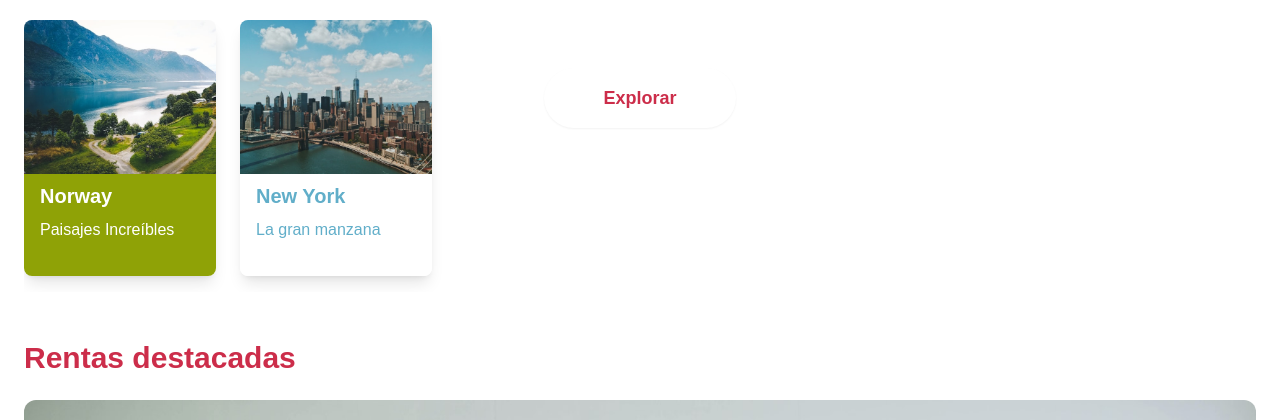
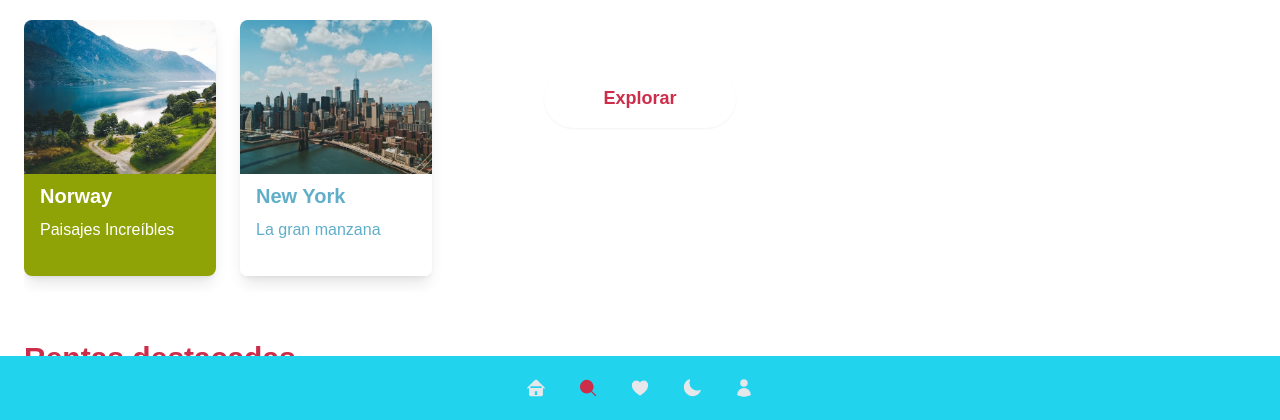
Before and after one commit to DannielNavas/twilwind, a website: page public/index.html in a window 1280 px wide. Shown: the part 380-800 px from the top of the page. Drawn offline with Linux system fonts and the light colour scheme.

Commit message:
✨ navbar

```diff
--- a/public/index.html
+++ b/public/index.html
@@ -1,5 +1,5 @@
 <!DOCTYPE html>
-<html lang="en">
+<html lang="en"  class="scroll-smooth">
 
 <head>
   <meta charset="UTF-8">
@@ -14,7 +14,7 @@
 
 <body class="font-Monserrat">
   <nav></nav>
-  <div id="tabBar"></div>
+
   <section class="w-full h-screen">
     <div id="home">
       <div class="w-full h-3/4">
@@ -111,6 +111,46 @@
 
   </section>
 
+  <div id="tabBar" class="w-full h-16 bg-cyan-400 fixed left-0 bottom-0 shadow-md flex space-x-8 justify-center items-center">
+    <a href="#home">
+      <svg xmlns="http://www.w3.org/2000/svg" fill="none" viewBox="0 0 24 24" stroke-width="1.5" stroke="currentColor"
+        class="w-5 h-5">
+        <path stroke-linecap="round" stroke-linejoin="round"
+          d="M2.25 12l8.954-8.955c.44-.439 1.152-.439 1.591 0L21.75 12M4.5 9.75v10.125c0 .621.504 1.125 1.125 1.125H9.75v-4.875c0-.621.504-1.125 1.125-1.125h2.25c.621 0 1.125.504 1.125 1.125V21h4.125c.621 0 1.125-.504 1.125-1.125V9.75M8.25 21h8.25" class="fill-current text-gray-200" />
+      </svg>
+    </a>
+    <a href="#rentas_destacadas">
+      <svg xmlns="http://www.w3.org/2000/svg" fill="none" viewBox="0 0 24 24" stroke-width="1.5" stroke="currentColor"
+        class="w-5 h-5">
+        <path stroke-linecap="round" stroke-linejoin="round"
+          d="M21 21l-5.197-5.197m0 0A7.5 7.5 0 105.196 5.196a7.5 7.5 0 0010.607 10.607z" class="fill-current text-primary" />
+      </svg>
+    </a>
+
+    <a href="#recomendados">
+      <svg xmlns="http://www.w3.org/2000/svg" fill="none" viewBox="0 0 24 24" stroke-width="1.5" stroke="currentColor"
+        class="w-5 h-5">
+        <path stroke-linecap="round" stroke-linejoin="round"
+          d="M21 8.25c0-2.485-2.099-4.5-4.688-4.5-1.935 0-3.597 1.126-4.312 2.733-.715-1.607-2.377-2.733-4.313-2.733C5.1 3.75 3 5.765 3 8.25c0 7.22 9 12 9 12s9-4.78 9-12z" class="fill-current text-gray-200" />
+      </svg>
+    </a>
+
+    <button>
+      <svg xmlns="http://www.w3.org/2000/svg" fill="none" viewBox="0 0 24 24" stroke-width="1.5" stroke="currentColor"
+        class="w-5 h-5">
+        <path stroke-linecap="round" stroke-linejoin="round"
+          d="M21.752 15.002A9.718 9.718 0 0118 15.75c-5.385 0-9.75-4.365-9.75-9.75 0-1.33.266-2.597.748-3.752A9.753 9.753 0 003 11.25C3 16.635 7.365 21 12.75 21a9.753 9.753 0 009.002-5.998z" class="fill-current text-gray-200" />
+      </svg>
+    </button>
+
+    <a href="">
+      <svg xmlns="http://www.w3.org/2000/svg" fill="none" viewBox="0 0 24 24" stroke-width="1.5" stroke="currentColor"
+        class="w-5 h-5">
+        <path stroke-linecap="round" stroke-linejoin="round"
+          d="M15.75 6a3.75 3.75 0 11-7.5 0 3.75 3.75 0 017.5 0zM4.501 20.118a7.5 7.5 0 0114.998 0A17.933 17.933 0 0112 21.75c-2.676 0-5.216-.584-7.499-1.632z" class="fill-current text-gray-200" />
+      </svg>
+    </a>
+  </div>
 
 </body>
 
```
Also changed, not shown: public/css/tailwind.css.
